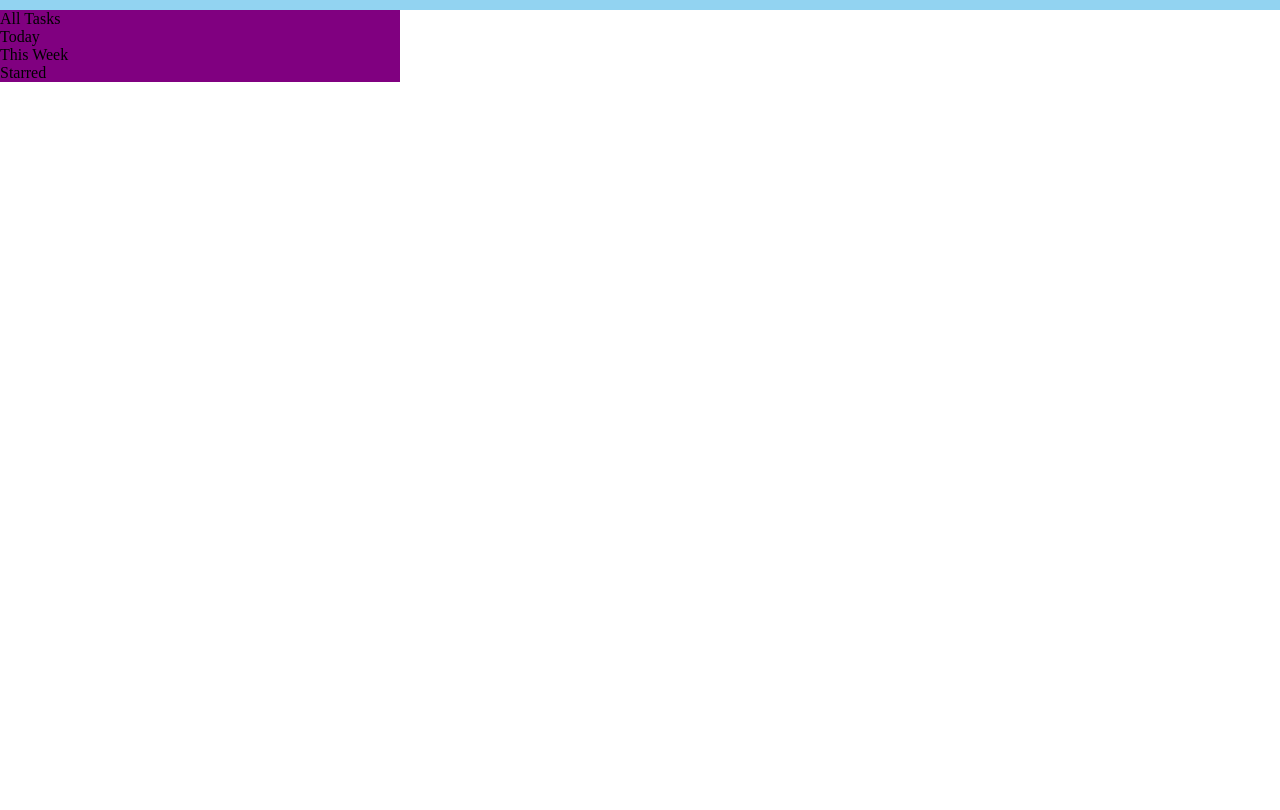
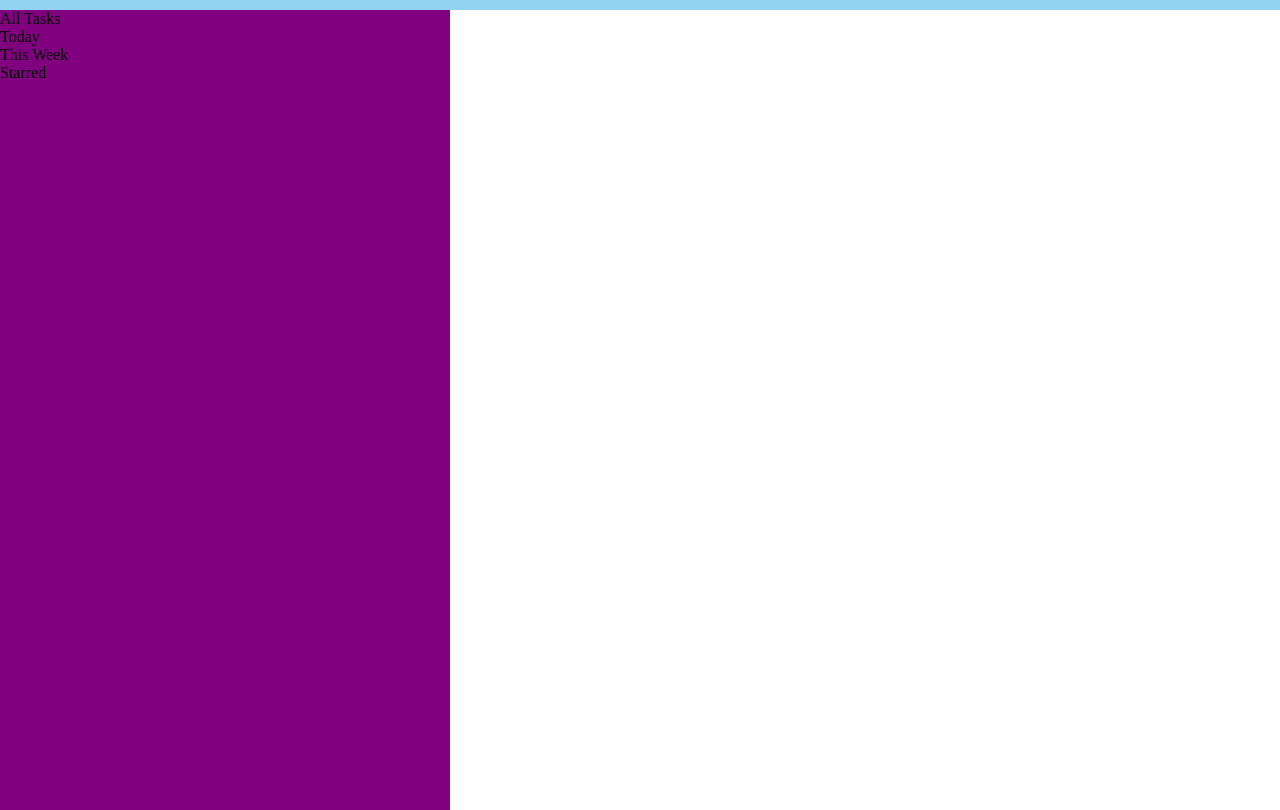
Before and after one commit to IEatBurntToasts/to-do-list, a website built with webpack: page src/template.html in a window 1280 px wide. Shown: the part 84-894 px from the top of the page. Before the commit the page ends 800 px from the top, so only its background shows below. Built offline with nearby package versions, Linux system fonts and the light colour scheme.

Commit message:
Add task section

```diff
--- a/src/styles.css
+++ b/src/styles.css
@@ -3,6 +3,14 @@
     padding: 0;
     box-sizing: border-box;
 }
+
+html,
+body {
+    min-height: 100%;
+    height: 100%;
+}
+
+/* Header Section */
 
 header {
     background-color: rgb(146, 211, 241);
@@ -14,9 +22,18 @@ h1 {
     font-size: clamp(25px,3vw,3rem);
 }
 
+/* Main Section */
+
+.main {
+    display: flex;
+    height: 100%;
+}
+
+/* Nav Bar Section */
+
 nav {
     display: flex;
     flex-direction: column;
-    max-width: 400px;
+    width: 450px;
     background-color: purple;
 }
--- a/src/template.html
+++ b/src/template.html
@@ -10,6 +10,7 @@
     <header>
         <h1>Productive Helper</h1>
     </header>
+    <div class="main">
         <nav class="sidebar">
             <ul class="content">
                 <li>All Tasks</li>
@@ -18,5 +19,10 @@
                 <li>Starred</li>
             </ul>
         </nav>
+        <div class="tasks">
+            <div class="task-section-header"></div>
+            <div class="tasks"></div>
+        </div>
+    </div>
 </body>
 </html>
```
Lines whose indentation alone changed are shown as unchanged.
